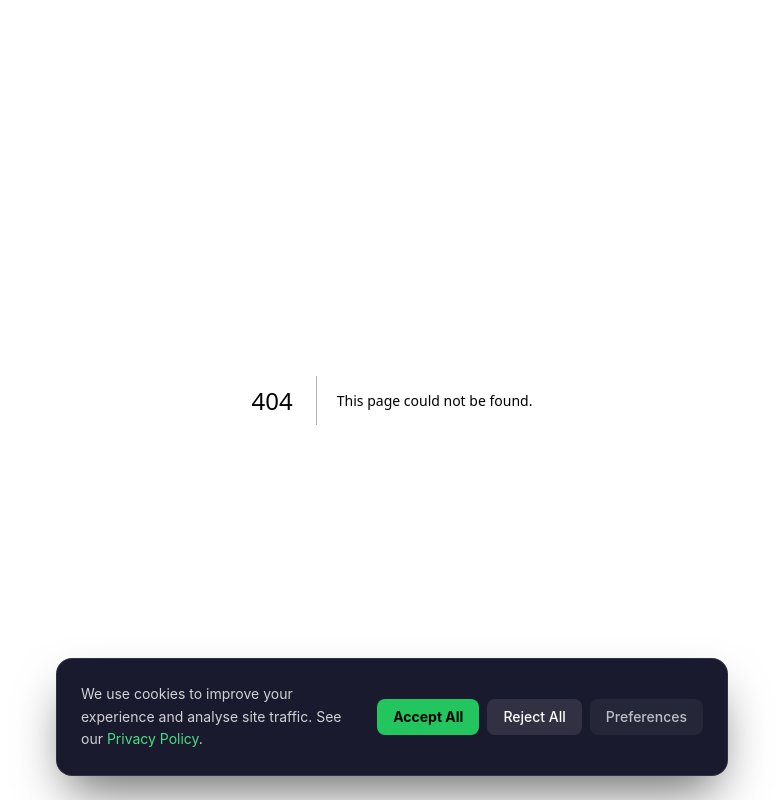
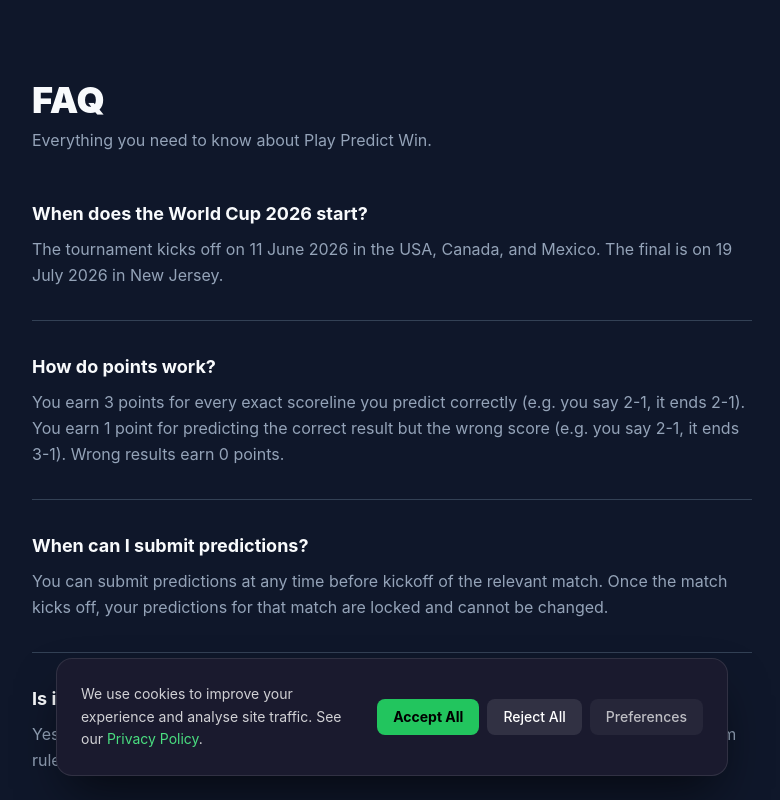
Before and after one commit to claytonbwebb-lab/world-cup-predictor, a Next.js app: page /faq in a window 1280 px wide. Before the commit this address had no page. Shown: the top 800 px of the page, without its empty margins (248-1028 px from the left). Built offline with nearby package versions, Linux system fonts and the light colour scheme.

Commit message:
feat: /faq page with FAQPage schema, sitemap and footer updates

```diff
--- /dev/null
+++ b/src/app/faq/page.tsx
@@ -0,0 +1,81 @@
+import type { Metadata } from 'next';
+
+export const metadata: Metadata = {
+  title: 'FAQ | Play Predict Win',
+  description: 'Common questions about Play Predict Win — World Cup 2026 prediction league.',
+};
+
+export default function FAQPage() {
+  const faqSchema = {
+    "@context": "https://schema.org",
+    "@type": "FAQPage",
+    "mainEntity": [
+      { "@type": "Question", "name": "When does the World Cup 2026 start?", "acceptedAnswer": { "@type": "Answer", "text": "The tournament kicks off on 11 June 2026 in the USA, Canada, and Mexico. The final is on 19 July 2026 in New Jersey." } },
+      { "@type": "Question", "name": "How do points work?", "acceptedAnswer": { "@type": "Answer", "text": "You earn 3 points for every exact scoreline you predict correctly (e.g. you say 2-1, it ends 2-1). You earn 1 point for predicting the correct result but the wrong score (e.g. you say 2-1, it ends 3-1). Wrong results earn 0 points." } },
+      { "@type": "Question", "name": "When can I submit predictions?", "acceptedAnswer": { "@type": "Answer", "text": "You can submit predictions at any time before kickoff of the relevant match. Once the match kicks off, your predictions for that match are locked and cannot be changed." } },
+      { "@type": "Question", "name": "Is it free to play?", "acceptedAnswer": { "@type": "Answer", "text": "Yes, creating an account and playing in the public league is free. Private leagues with custom rules may have a small subscription fee depending on the league settings." } },
+      { "@type": "Question", "name": "Can I create a private league for me and my mates?", "acceptedAnswer": { "@type": "Answer", "text": "Yes. Head to the Leagues section after signing up to create a private league and invite friends via a unique link." } },
+      { "@type": "Question", "name": "What happens if I miss a match?", "acceptedAnswer": { "@type": "Answer", "text": "You can still view the league and submit predictions for upcoming matches. Missed matches simply earn 0 points — no penalty for missing a game." } },
+      { "@type": "Question", "name": "How is the leaderboard ranked?", "acceptedAnswer": { "@type": "Answer", "text": "By total points accumulated across all group and knockout matches. If there is a tie on points, the tiebreaker is whoever got the most exact scorelines." } },
+      { "@type": "Question", "name": "Can I change my prediction after submitting?", "acceptedAnswer": { "@type": "Answer", "text": "Yes — as long as the match hasn't kicked off. Go to the Fixtures page and edit your prediction before the deadline." } },
+      { "@type": "Question", "name": "How do I delete my account?", "acceptedAnswer": { "@type": "Answer", "text": "Email privacy@playpredictwin.com with your account email address and we'll delete your data within 30 days in accordance with UK GDPR." } },
+    ],
+  };
+
+  return (
+    <div className="flex-1 max-w-3xl mx-auto px-6 py-20">
+      <script
+        type="application/ld+json"
+        dangerouslySetInnerHTML={{ __html: JSON.stringify(faqSchema) }}
+      />
+      <h1 className="text-4xl font-black mb-2">FAQ</h1>
+      <p className="text-textMuted mb-12">Everything you need to know about Play Predict Win.</p>
+
+      <div className="space-y-8">
+        {[
+          {
+            q: 'When does the World Cup 2026 start?',
+            a: 'The tournament kicks off on 11 June 2026 in the USA, Canada, and Mexico. The final is on 19 July 2026 in New Jersey.',
+          },
+          {
+            q: 'How do points work?',
+            a: 'You earn 3 points for every exact scoreline you predict correctly (e.g. you say 2-1, it ends 2-1). You earn 1 point for predicting the correct result but the wrong score (e.g. you say 2-1, it ends 3-1). Wrong results earn 0 points.',
+          },
+          {
+            q: 'When can I submit predictions?',
+            a: 'You can submit predictions at any time before kickoff of the relevant match. Once the match kicks off, your predictions for that match are locked and cannot be changed.',
+          },
+          {
+            q: 'Is it free to play?',
+            a: 'Yes, creating an account and playing in the public league is free. Private leagues with custom rules may have a small subscription fee depending on the league settings.',
+          },
+          {
+            q: 'Can I create a private league for me and my mates?',
+            a: 'Yes. Head to the Leagues section after signing up to create a private league and invite friends via a unique link.',
+          },
+          {
+            q: 'What happens if I miss a match?',
+            a: 'You can still view the league and submit predictions for upcoming matches. Missed matches simply earn 0 points — no penalty for missing a game.',
+          },
+          {
+            q: 'How is the leaderboard ranked?',
+            a: 'By total points accumulated across all group and knockout matches. If there is a tie on points, the tiebreaker is whoever got the most exact scorelines.',
+          },
+          {
+            q: 'Can I change my prediction after submitting?',
+            a: 'Yes — as long as the match hasn\'t kicked off. Go to the Fixtures page and edit your prediction before the deadline.',
+          },
+          {
+            q: 'How do I delete my account?',
+            a: 'Email privacy@playpredictwin.com with your account email address and we\'ll delete your data within 30 days in accordance with UK GDPR.',
+          },
+        ].map(item => (
+          <div key={item.q} className="border-b border-border pb-8">
+            <h2 className="text-lg font-bold mb-2">{item.q}</h2>
+            <p className="text-textMuted leading-relaxed">{item.a}</p>
+          </div>
+        ))}
+      </div>
+    </div>
+  );
+}
--- a/src/app/page.tsx
+++ b/src/app/page.tsx
@@ -199,6 +199,7 @@ export default async function Home({ searchParams }: { searchParams: Promise<{ c
           <div className="flex gap-6">
             <Link href="/leaderboard" className="hover:text-text transition-colors">Leaderboard</Link>
             <Link href="/privacy" className="hover:text-text transition-colors">Privacy</Link>
+            <Link href="/faq" className="hover:text-text transition-colors">FAQ</Link>
             <Link href="/auth/signup" className="hover:text-text transition-colors">Sign Up</Link>
             <Link href="/auth/login" className="hover:text-text transition-colors">Login</Link>
           </div>
--- a/src/app/sitemap.ts
+++ b/src/app/sitemap.ts
@@ -7,5 +7,6 @@ export default function sitemap(): MetadataRoute.Sitemap {
     { url: `${base}/leaderboard`, lastModified: new Date(), changeFrequency: 'daily', priority: 0.8 },
     { url: `${base}/fixtures`, lastModified: new Date(), changeFrequency: 'daily', priority: 0.9 },
     { url: `${base}/privacy`, lastModified: new Date(), changeFrequency: 'monthly', priority: 0.3 },
+    { url: `${base}/faq`, lastModified: new Date(), changeFrequency: 'monthly', priority: 0.3 },
   ];
 }
```
